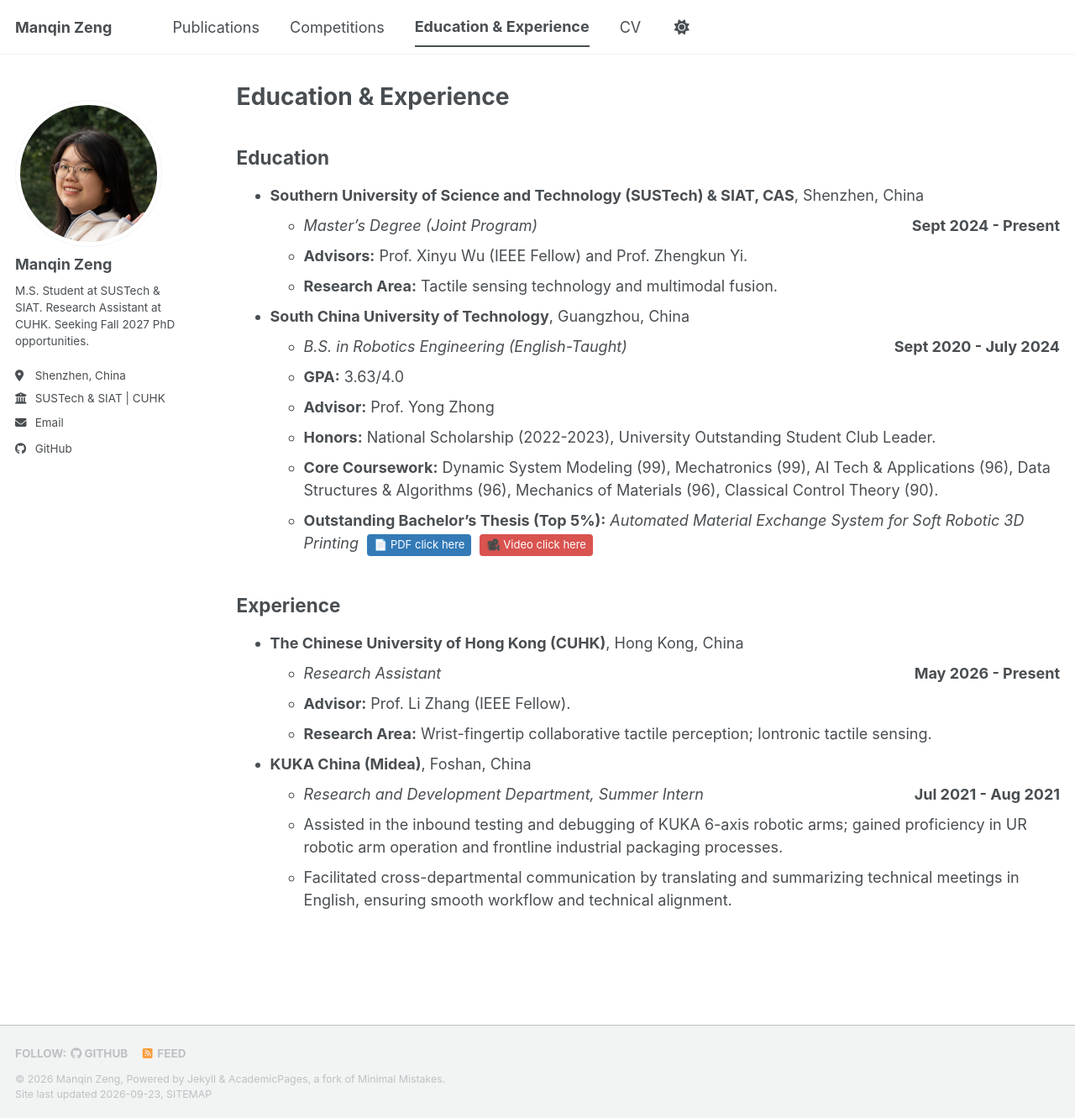
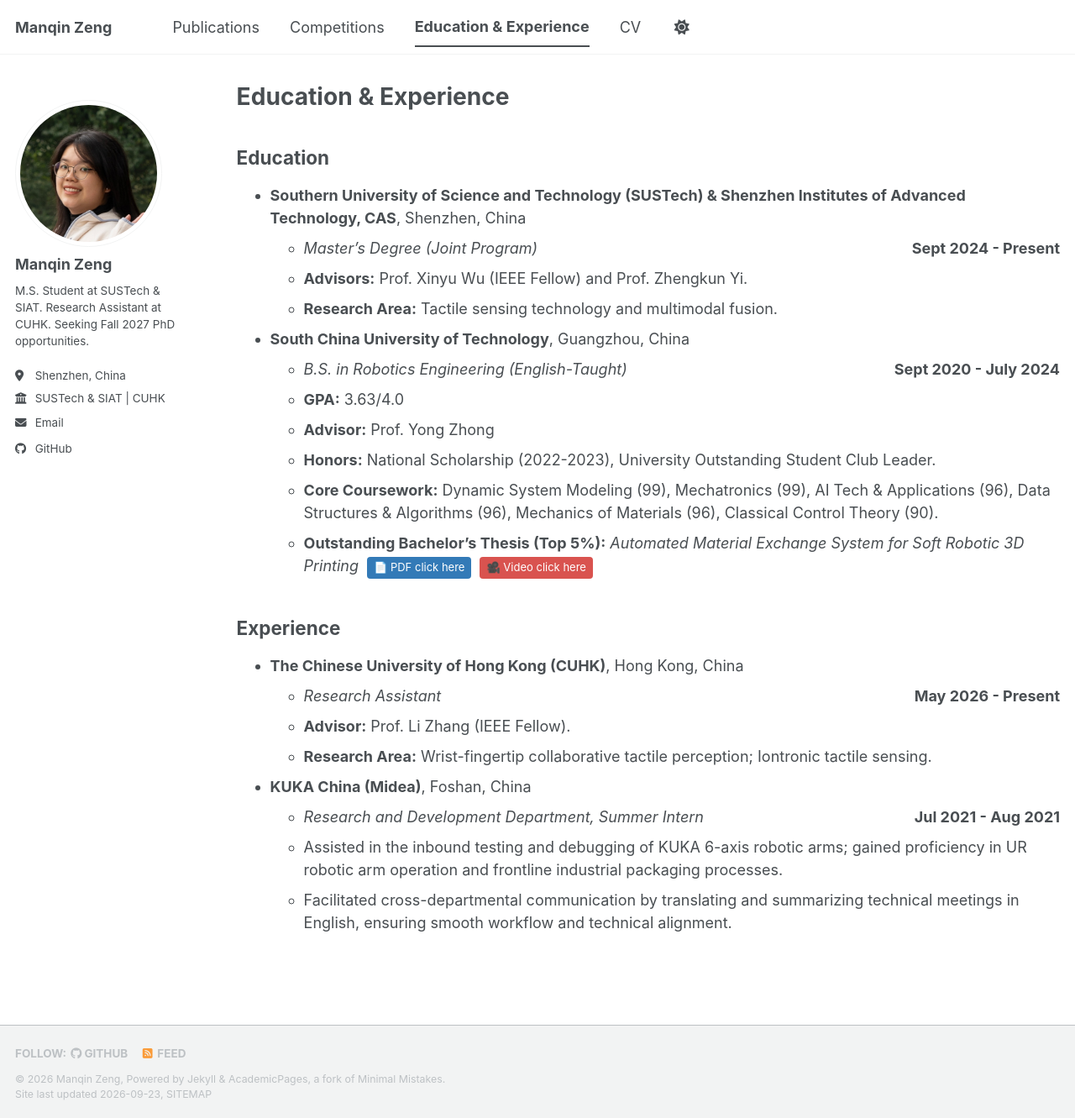
Before and after one commit to ZengManqin/ZengManqin.github.io, a Jekyll site: the page built from _pages/teaching.md, in a window 1280 px wide and 1331 px high. Shown: the whole window at 84% size. Built offline with Jekyll 4.4.1, drawn with Linux system fonts in a browser that asks for light colours; a style sheet for code colours, icons or effects is not loaded.

Commit message:
Update teaching.md

```diff
--- a/_pages/teaching.md
+++ b/_pages/teaching.md
@@ -7,7 +7,7 @@ author_profile: true
 
 ## Education
 
-* **Southern University of Science and Technology (SUSTech) & SIAT, CAS**, Shenzhen, China
+* **Southern University of Science and Technology (SUSTech) & Shenzhen Institutes of Advanced Technology, CAS**, Shenzhen, China
   * *Master's Degree (Joint Program)* <span style="float: right;">**Sept 2024 - Present**</span>
   * **Advisors:** Prof. Xinyu Wu (IEEE Fellow) and Prof. Zhengkun Yi.
   * **Research Area:** Tactile sensing technology and multimodal fusion.
```
